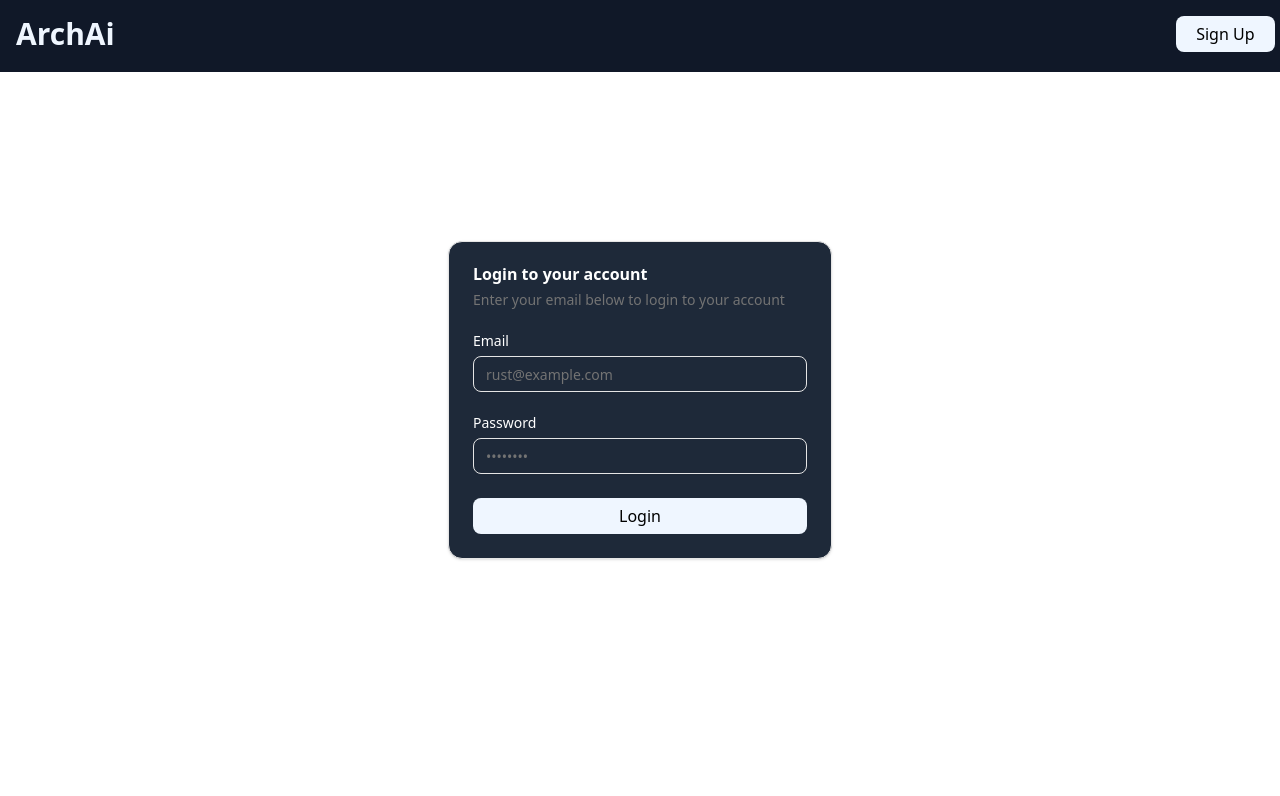
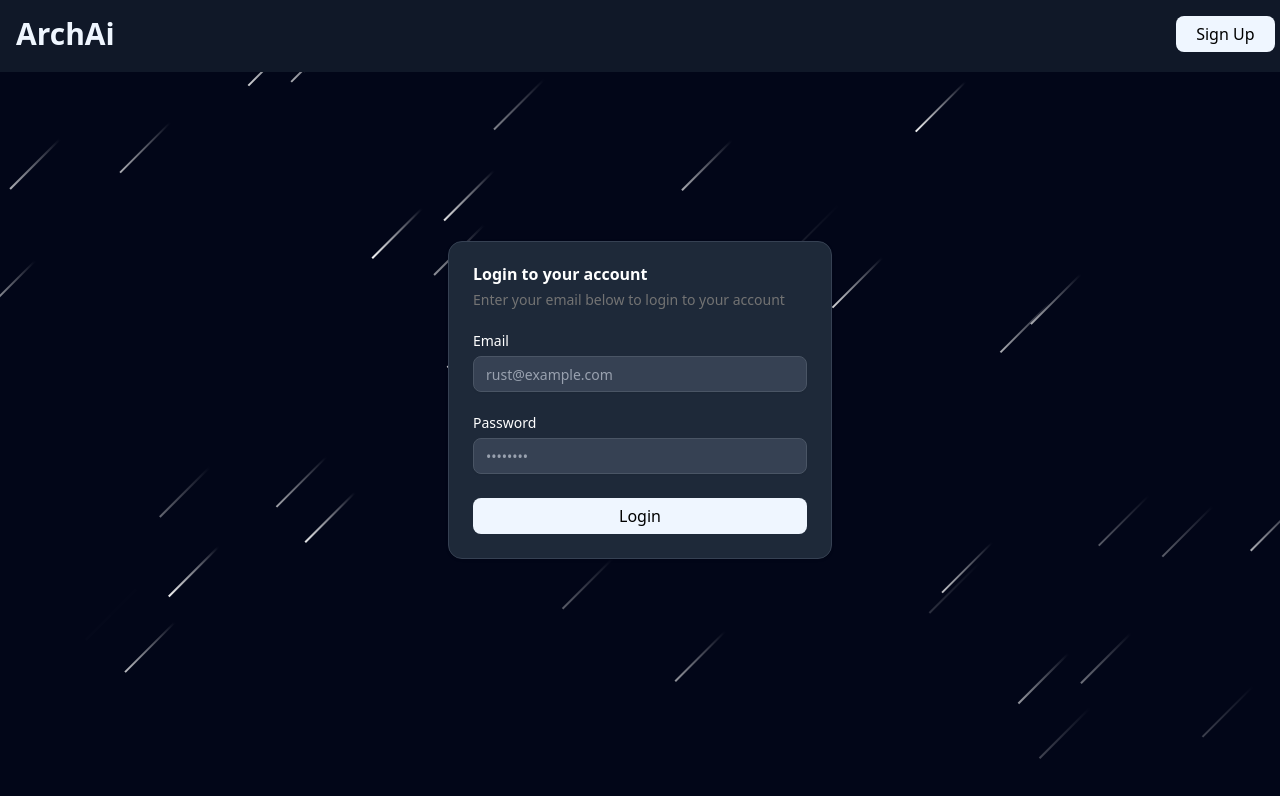
Before and after one commit to Aksh-bhatnagar/ArchAi, a React app in the folder frontend/: page /login in a window 1280 px wide. Shown: the top 796 px of the page. Built offline with nearby package versions, Linux system fonts and the light colour scheme; the HTML template or start-up script is replaced by a standard one.

Commit message:
Prototype done

```diff
--- a/frontend/src/components/auth/LoginPage.tsx
+++ b/frontend/src/components/auth/LoginPage.tsx
@@ -12,6 +12,8 @@ import {
 } from "@/components/ui/card";
 import { Input } from "@/components/ui/input";
 import { Label } from "@/components/ui/label";
+import FallingStars from "../commons/Fallingstar";
+import "../../index.css"
 
 export function LoginPage() {
   const navigate = useNavigate();
@@ -61,8 +63,9 @@ export function LoginPage() {
   return (
     <>
       <Toaster position="top-right" />
-      <div className="h-screen w-screen flex justify-center items-center">
-        <Card className="w-full max-w-sm bg-gray-800 text-white">
+      <div className="relative h-screen w-screen flex justify-center items-center bg-slate-950 overflow-hidden">
+        <FallingStars />
+        <Card className="w-full max-w-sm bg-gray-800 text-white border-gray-700 z-10">
           <CardHeader>
             <CardTitle>Login to your account</CardTitle>
             <CardDescription>
@@ -81,6 +84,7 @@ export function LoginPage() {
                     required
                     value={formData.email}
                     onChange={handleChange}
+                    className="bg-gray-700 border-gray-600 text-white placeholder:text-gray-400"
                   />
                 </div>
 
@@ -93,6 +97,7 @@ export function LoginPage() {
                     placeholder="••••••••"
                     value={formData.password}
                     onChange={handleChange}
+                    className="bg-gray-700 border-gray-600 text-white placeholder:text-gray-400"
                   />
                 </div>
               </div>
--- /dev/null
+++ b/frontend/src/components/commons/Fallingstar.tsx
@@ -0,0 +1,24 @@
+import React, { useMemo } from "react";
+
+const FallingStars = () => {
+  const stars = useMemo(() => {
+    return [...Array(50)].map((_, i) => {
+      const style = {
+        top: `${Math.random() * 100 - 10}%`,
+        left: `${Math.random() * 110}%`,
+        animationDelay: `${Math.random() * 5}s`,
+        animationDuration: `${Math.random() * 3 + 2}s`,
+        opacity: Math.random(),
+      };
+      return <div key={i} className="star" style={style} />;
+    });
+  }, []); // ⭐ Runs only once
+
+  return (
+    <div className="absolute inset-0 overflow-hidden pointer-events-none">
+      {stars}
+    </div>
+  );
+};
+
+export default FallingStars;
--- a/frontend/src/components/commons/Navbar.tsx
+++ b/frontend/src/components/commons/Navbar.tsx
@@ -6,7 +6,7 @@ export default function Navbar() {
 
   return (
     <>
-      <div className="bg-gray-900 h-18 w-screen top-0 flex justify-between absolute">
+      <div className="bg-gray-900 h-18 w-screen top-0 flex justify-between absolute z-50">
           <h3 className="text-3xl p-4 font-bold text-blue-50">
             ArchAi
           </h3>
--- a/frontend/src/components/home/HomePage.tsx
+++ b/frontend/src/components/home/HomePage.tsx
@@ -1,9 +1,12 @@
-import React from 'react'
+import React, { useEffect } from 'react'
+import { useNavigate } from "react-router-dom";
 
-type Props = {}
+export default function HomePage() {
+  const navigate = useNavigate();
 
-export default function HomePage({}: Props) {
-  return (
-    <div>HomePage</div>
-  )
+  useEffect(() => {
+    navigate("/register");
+  }, []);
+
+  return null;
 }
--- a/frontend/src/components/viewPlan/Floorplan.tsx
+++ b/frontend/src/components/viewPlan/Floorplan.tsx
@@ -29,9 +29,9 @@ export default function Floorplan() {
   // House details
   const [floors, setFloors] = useState(0);
   // const [bhkType, setBhkType] = useState("2BHK");
-  const [bedrooms, setBedrooms] = useState(2);
-  const [bathrooms, setBathrooms] = useState(1);
-  const [kitchens, setKitchens] = useState(1);
+  const [bedrooms, setBedrooms] = useState(0);
+  const [bathrooms, setBathrooms] = useState(0);
+  const [kitchens, setKitchens] = useState(0);
   const [hasLiving, setHasLiving] = useState(true);
 
   // Preferences
--- a/frontend/src/index.css
+++ b/frontend/src/index.css
@@ -176,31 +176,27 @@ button:focus-visible {
   --sidebar-ring: oklch(0.556 0 0);
 }
 
-@layer base {
-  * {
-    @apply border-border outline-ring/50;
-  }
-  body {
-    @apply bg-background text-foreground;
-  }
-
-  .falling-stars {
-  width: 200%;
-  height: 200%;
-  background: radial-gradient(black, transparent) repeat;
-  background-size: 3px 3px;
-  animation: stars-fall 12s linear infinite;
-  opacity: 0.4;
-  filter: blur(1px);
+       .star {
+  position: absolute;
+  width: 2px;
+  height: 70px;
+  background: linear-gradient(to bottom, rgba(255, 255, 255, 0), rgba(255, 255, 255, 1));
+  opacity: 0;
+  animation: fall linear infinite;
+  animation-play-state: running;
+  animation-fill-mode: backwards;
 }
 
-@keyframes stars-fall {
+@keyframes fall {
   0% {
-    transform: translateY(-20%);
+    transform: translate(0, -150px) rotate(45deg);
+    opacity: 0;
+  }
+  10% {
+    opacity: 1;
   }
   100% {
-    transform: translateY(20%);
+    transform: translate(-200px, 200px) rotate(45deg); /* Moves right + down */
+    opacity: 0;
   }
 }
-
-}
```
Also changed, not shown: frontend/src/components/auth/RegisterPage.tsx (+137 -3 lines).
